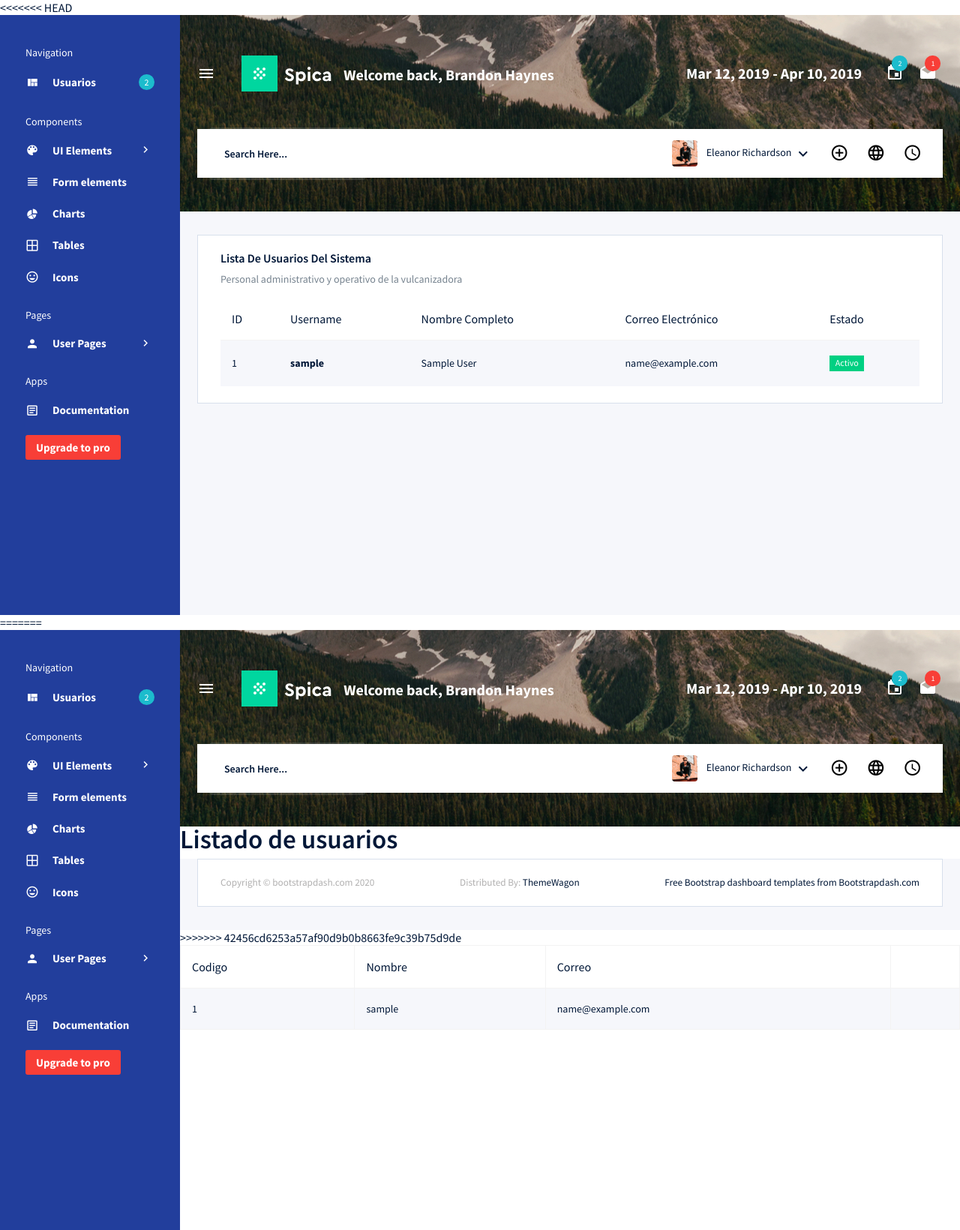
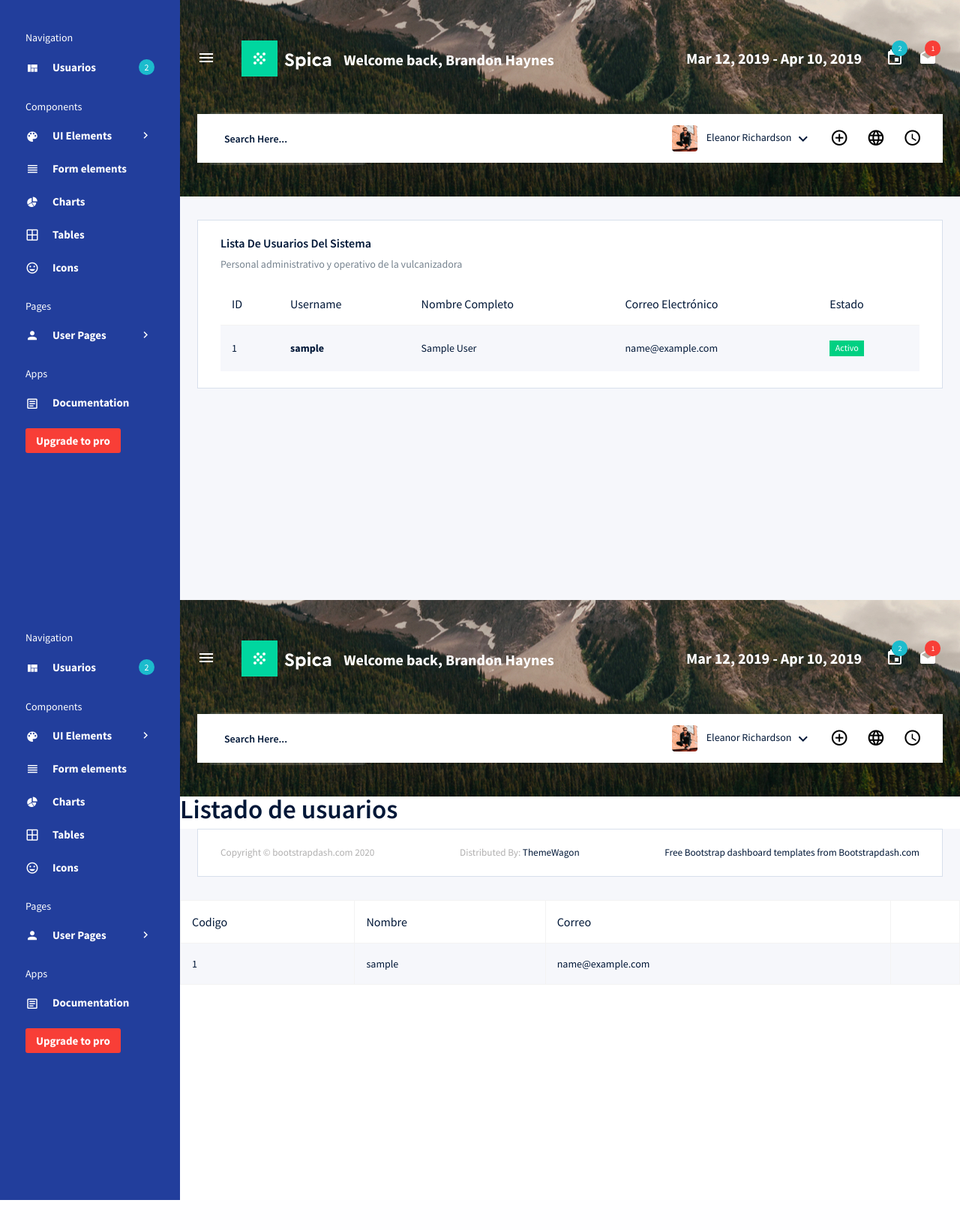
Before and after one commit to eliantulmo4119/InterfacesG8, a Django app: page /dashboard/listar_usuarios/ in a window 1280 px wide. Shown: the whole page at 75% size. After the commit the page ends 1600 px from the top, so only its background shows below. Run offline with Django 5.2, Linux system fonts and the light colour scheme; tables that the repository leaves empty hold one stand-in row (values such as "Sample post"); some libraries are stand-ins or nearby versions.

Commit message:
Listar_usuarios

```diff
--- a/dashboard/templates/private/listar_usuarios.html
+++ b/dashboard/templates/private/listar_usuarios.html
@@ -1,5 +1,4 @@
 {% load static %}
-<<<<<<< HEAD
 {% include "private/header.html" %}
 
 <div class="main-panel">
@@ -54,7 +53,6 @@
     </div>
   </div>
   {% include "private/footer.html" %}
-=======
 {% include 'private/header.html' %}
 <h1>Listado de usuarios</h1>
 
@@ -80,4 +78,3 @@
     </tbody>
 
 {% include 'private/footer.html' %}
->>>>>>> 42456cd6253a57af90d9b0b8663fe9c39b75d9de
```
